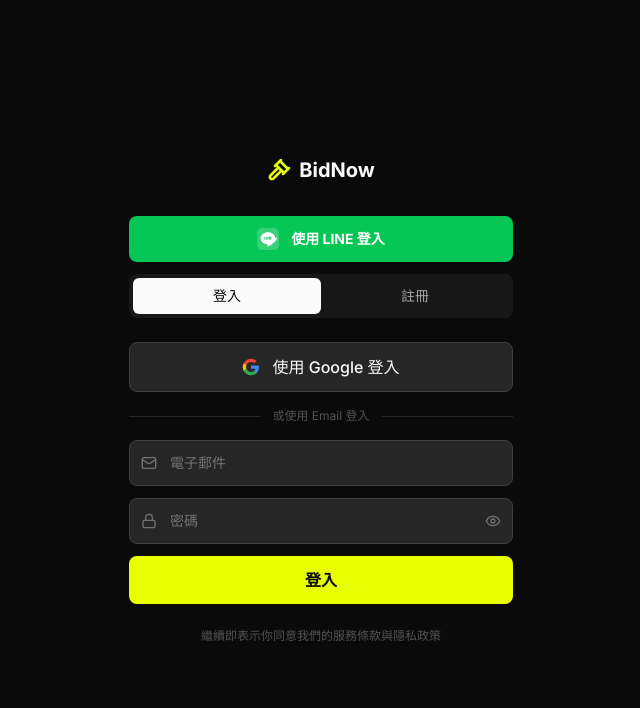
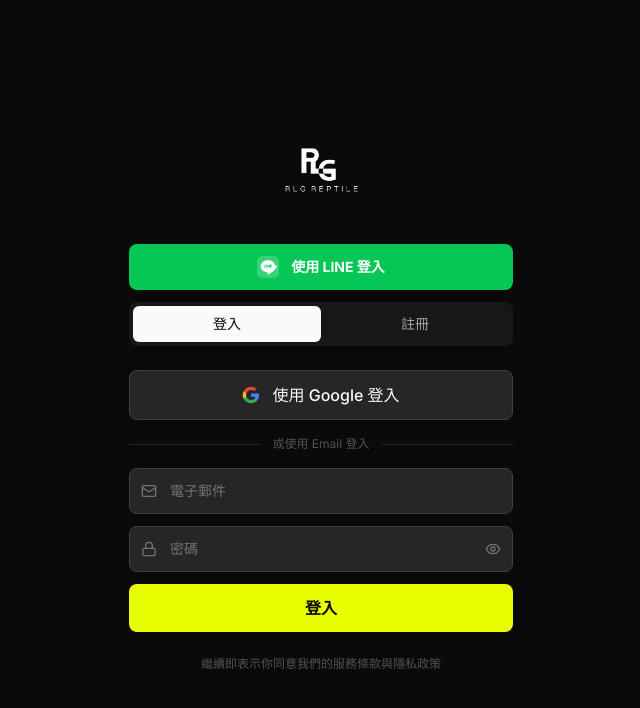
Before and after one commit to rlg20200814-cpu/rlg-auction-platform, a Next.js app: page /login in a window 1280 px wide. Shown: the top 708 px of the page, without its empty margins (319-959 px from the left). Built offline with nearby package versions, Linux system fonts and the light colour scheme; no server answers.

Commit message:
feat: replace BidNow branding with RLG REPTILE logo and name

```diff
--- a/src/app/admin/layout.tsx
+++ b/src/app/admin/layout.tsx
@@ -4,7 +4,8 @@
 import { useRouter } from 'next/navigation';
 import Link from 'next/link';
 import { useAuth } from '@/contexts/AuthContext';
-import { Gavel, LayoutGrid, Plus, Settings, ArrowLeft } from 'lucide-react';
+import Image from 'next/image';
+import { LayoutGrid, Plus, Settings, ArrowLeft } from 'lucide-react';
 import { cn } from '@/lib/utils';
 import { usePathname } from 'next/navigation';
 
@@ -36,9 +37,9 @@
     <div className="min-h-screen bg-brand-black flex">
       {/* Sidebar */}
       <aside className="hidden md:flex flex-col w-56 border-r border-brand-gray-800 p-4 sticky top-0 h-screen">
-        <div className="flex items-center gap-2 mb-8 font-bold text-base">
-          <Gavel className="w-5 h-5 text-brand-accent" strokeWidth={2.5} />
-          <span>BidNow Admin</span>
+        <div className="flex items-center gap-2 mb-8">
+          <Image src="/logo.png" alt="RLG REPTILE" width={100} height={36} className="object-contain" />
+          <span className="text-xs text-brand-gray-500 font-medium">Admin</span>
         </div>
 
         <nav className="space-y-1 flex-1">
@@ -70,9 +71,9 @@
 
       {/* Mobile header */}
       <div className="md:hidden fixed top-0 left-0 right-0 z-50 bg-brand-black border-b border-brand-gray-800 px-4 h-14 flex items-center justify-between">
-        <div className="flex items-center gap-2 font-bold text-sm">
-          <Gavel className="w-4 h-4 text-brand-accent" />
-          Admin
+        <div className="flex items-center gap-2">
+          <Image src="/logo.png" alt="RLG REPTILE" width={70} height={26} className="object-contain" />
+          <span className="text-xs text-brand-gray-500">Admin</span>
         </div>
         <div className="flex items-center gap-2">
           {navItems.map(({ href, label, icon: Icon }) => (
--- a/src/app/auth/line/page.tsx
+++ b/src/app/auth/line/page.tsx
@@ -6,7 +6,7 @@
 import { ref, get, set, update } from 'firebase/database';
 import { auth, db } from '@/lib/firebase/config';
 import { isAdminUid } from '@/lib/firebase/auth';
-import { Gavel } from 'lucide-react';
+import Image from 'next/image';
 import toast from 'react-hot-toast';
 
 function LineAuthContent() {
@@ -106,7 +106,7 @@
 export default function LineAuthPage() {
   return (
     <div className="min-h-screen flex flex-col items-center justify-center px-4 bg-brand-black">
-      <Gavel className="w-10 h-10 text-brand-accent mb-6" strokeWidth={2.5} />
+      <Image src="/logo.png" alt="RLG REPTILE" width={120} height={44} className="object-contain mb-6" />
       <Suspense
         fallback={
           <div className="w-8 h-8 border-2 border-brand-gray-700 border-t-brand-accent rounded-full animate-spin" />
--- a/src/app/layout.tsx
+++ b/src/app/layout.tsx
@@ -12,15 +12,15 @@
 
 export const metadata: Metadata = {
   title: {
-    default: 'BidNow — 即時競標平台',
-    template: '%s | BidNow',
+    default: 'RLG REPTILE — 即時競標平台',
+    template: '%s | RLG REPTILE',
   },
-  description: '即時線上競標平台，稀有商品即時競標，快速出價，安全成交。',
-  keywords: ['競標', '拍賣', '線上競標', 'auction', '即時競標'],
+  description: 'RLG REPTILE 即時線上競標平台，稀有爬蟲即時競標，快速出價，安全成交。',
+  keywords: ['競標', '拍賣', '線上競標', 'auction', '即時競標', 'RLG', '爬蟲', 'reptile'],
   openGraph: {
     type: 'website',
     locale: 'zh_TW',
-    siteName: 'BidNow',
+    siteName: 'RLG REPTILE',
   },
 };
 
--- a/src/app/line-qr/page.tsx
+++ b/src/app/line-qr/page.tsx
@@ -1,6 +1,6 @@
 import type { Metadata } from 'next';
 import LineQRCode from '@/components/LineQRCode';
-import { Gavel } from 'lucide-react';
+import Image from 'next/image';
 import Link from 'next/link';
 
 export const metadata: Metadata = {
@@ -18,9 +18,8 @@
   return (
     <div className="min-h-screen bg-brand-black flex flex-col items-center justify-center px-4 py-12">
       {/* Header */}
-      <Link href="/" className="flex items-center gap-2 mb-10 font-bold text-2xl">
-        <Gavel className="w-7 h-7 text-brand-accent" strokeWidth={2.5} />
-        BidNow
+      <Link href="/" className="flex items-center mb-10">
+        <Image src="/logo.png" alt="RLG REPTILE" width={140} height={52} className="object-contain" />
       </Link>
 
       <div className="w-full max-w-md space-y-6">
--- a/src/app/login/page.tsx
+++ b/src/app/login/page.tsx
@@ -5,7 +5,8 @@
 import Link from 'next/link';
 import { signInWithEmail, signInWithGoogle, registerWithEmail, getGoogleRedirectResult } from '@/lib/firebase/auth';
 import LineLoginButton from '@/components/auth/LineLoginButton';
-import { Gavel, Mail, Lock, User, Eye, EyeOff, AlertCircle } from 'lucide-react';
+import Image from 'next/image';
+import { Mail, Lock, User, Eye, EyeOff, AlertCircle } from 'lucide-react';
 import toast from 'react-hot-toast';
 import { cn } from '@/lib/utils';
 
@@ -65,7 +66,7 @@
           return;
         }
         await registerWithEmail(form.email, form.password, form.name);
-        toast.success('註冊成功！歡迎加入 BidNow');
+        toast.success('註冊成功！歡迎加入 RLG REPTILE');
       }
       router.push('/');
     } catch (err: any) {
@@ -206,9 +207,8 @@
   return (
     <div className="min-h-screen flex flex-col items-center justify-center px-4 bg-brand-black">
       {/* Logo */}
-      <Link href="/" className="flex items-center gap-2 mb-8 font-bold text-xl">
-        <Gavel className="w-6 h-6 text-brand-accent" strokeWidth={2.5} />
-        BidNow
+      <Link href="/" className="flex items-center mb-8">
+        <Image src="/logo.png" alt="RLG REPTILE" width={120} height={44} className="object-contain" />
       </Link>
 
       <Suspense
--- a/src/components/layout/Header.tsx
+++ b/src/components/layout/Header.tsx
@@ -4,7 +4,7 @@
 import Image from 'next/image';
 import { useRouter } from 'next/navigation';
 import { useState } from 'react';
-import { LogOut, Settings, User, Menu, X, Gavel } from 'lucide-react';
+import { LogOut, Settings, User, Menu, X } from 'lucide-react';
 import { signOut } from '@/lib/firebase/auth';
 import { useAuth } from '@/contexts/AuthContext';
 import toast from 'react-hot-toast';
@@ -25,9 +25,8 @@
     <header className="sticky top-0 z-50 bg-brand-black/95 backdrop-blur-sm border-b border-brand-gray-800">
       <div className="max-w-6xl mx-auto px-4 h-14 flex items-center justify-between">
         {/* Logo */}
-        <Link href="/" className="flex items-center gap-2 font-bold text-lg tracking-tight">
-          <Gavel className="w-5 h-5 text-brand-accent" strokeWidth={2.5} />
-          <span>BidNow</span>
+        <Link href="/" className="flex items-center gap-2">
+          <Image src="/logo.png" alt="RLG REPTILE" width={80} height={32} className="object-contain" />
         </Link>
 
         {/* Desktop nav */}
```
Also changed, not shown: public/logo-dark.png (added), public/logo.png (added).
